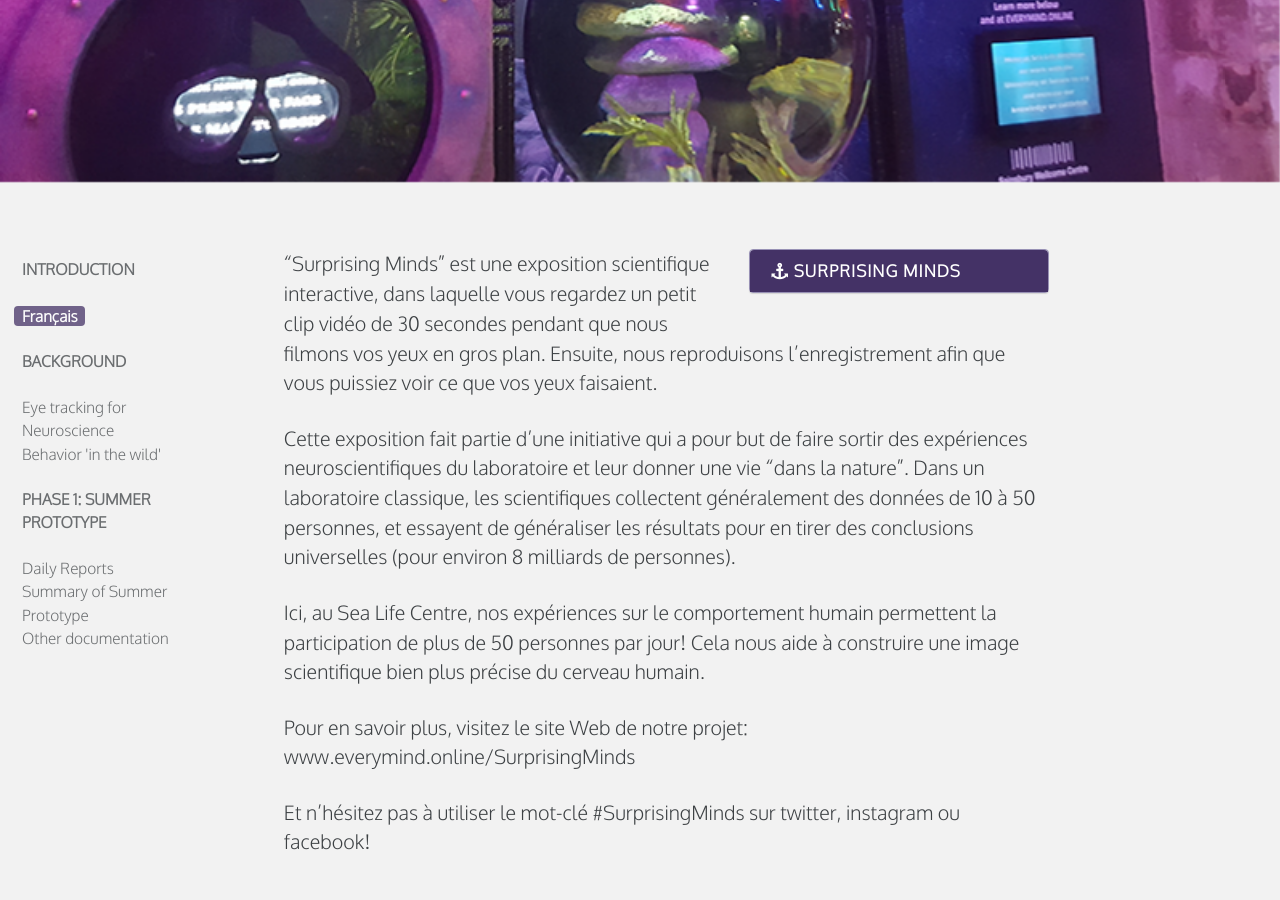
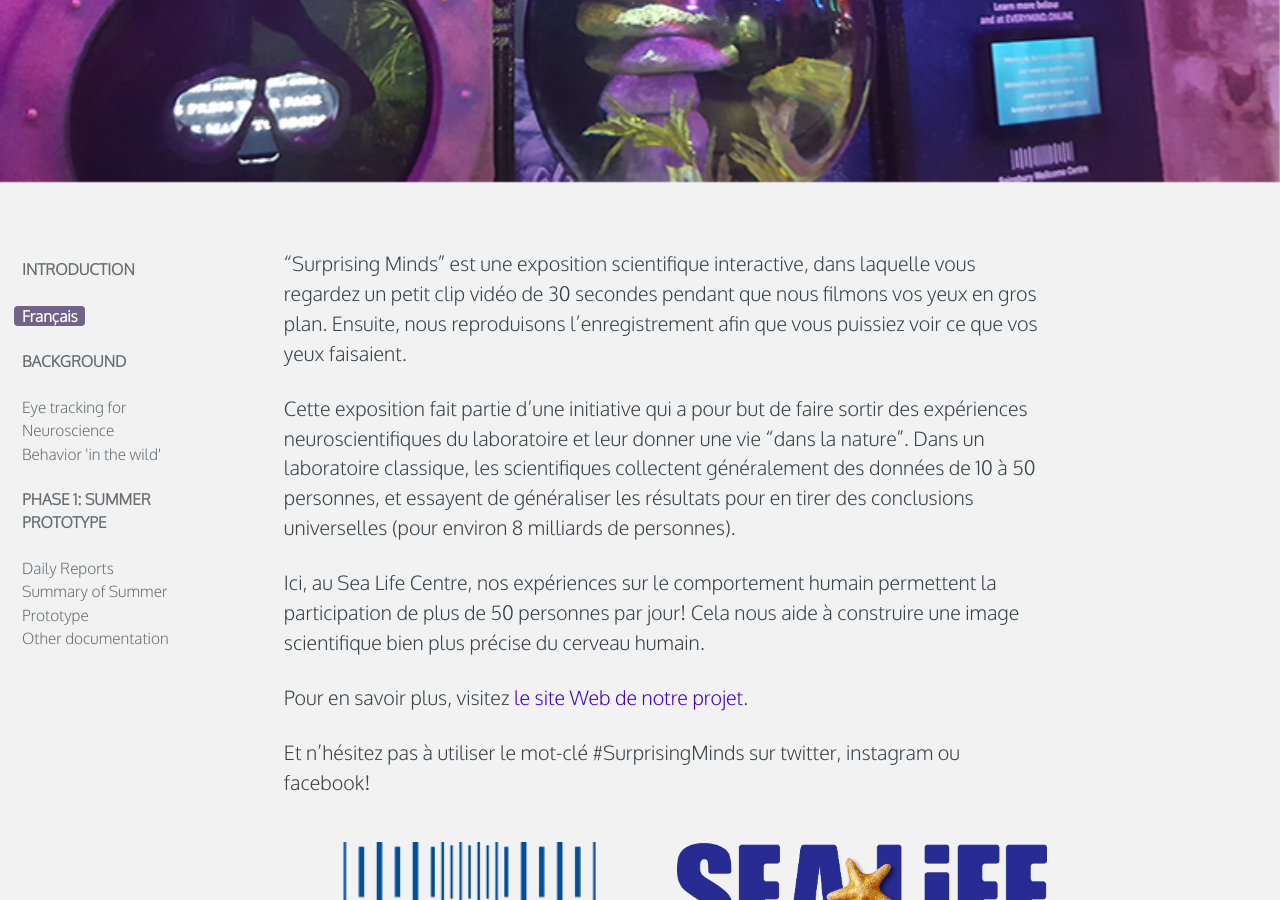
Before and after one commit to everymind/SurprisingMinds, a Jekyll site: the page built from _pages/Intro-Fr.md, in a window 1280 px wide and 900 px high, scrolled down 637 px. Built offline with Jekyll 4.4.1, drawn with Linux system fonts in a browser that asks for light colours.

Commit message:
Update Intro-Fr.md

```diff
--- a/_pages/Intro-Fr.md
+++ b/_pages/Intro-Fr.md
@@ -22,16 +22,13 @@ gallery:
     alt: "Sea Life Brighton"
     title: "Sea Life Brighton"
 ---
-
-{% include toc icon="anchor" title="Surprising Minds" %}
-
 "Surprising Minds" est une exposition scientifique interactive, dans laquelle vous regardez un petit clip vidéo de 30 secondes pendant que nous filmons vos yeux en gros plan. Ensuite, nous reproduisons l'enregistrement afin que vous puissiez voir ce que vos yeux faisaient.
 
 Cette exposition fait partie d'une initiative qui a pour but de faire sortir des expériences neuroscientifiques du laboratoire et leur donner une vie "dans la nature". Dans un laboratoire classique, les scientifiques collectent généralement des données de 10 à 50 personnes, et essayent de généraliser les résultats pour en tirer des conclusions universelles (pour environ 8 milliards de personnes).
 
 Ici, au Sea Life Centre, nos expériences sur le comportement humain permettent la participation de plus de 50 personnes par jour! Cela nous aide à construire une image scientifique bien plus précise du cerveau humain.
 
-Pour en savoir plus, visitez le site Web de notre projet: www.everymind.online/SurprisingMinds
+Pour en savoir plus, visitez [le site Web de notre projet](www.everymind.online/SurprisingMinds).
 
 Et n'hésitez pas à utiliser le mot-clé #SurprisingMinds sur twitter, instagram ou facebook!
 
```
